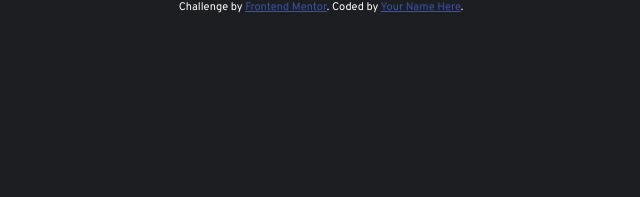
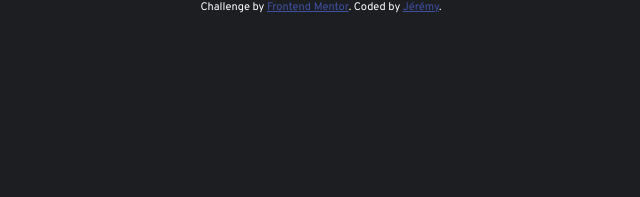
Before and after one commit to JeremyPaymal/Interactive-Rating, a plain HTML site: page index.html in a window 1280 px wide. Shown: the top 197 px of the page, 319-959 px from the left. Drawn offline with Linux system fonts and the light colour scheme.

Commit message:
Update link

```diff
--- a/index.html
+++ b/index.html
@@ -59,7 +59,7 @@
       Challenge by
       <a href="https://www.frontendmentor.io?ref=challenge" target="_blank"
         >Frontend Mentor</a
-      >. Coded by <a href="#">Your Name Here</a>.
+      >. Coded by <a href="https://www.frontendmentor.io/profile/JeremyPaymal">Jérémy</a>.
     </div>
   </body>
 </html>
```
